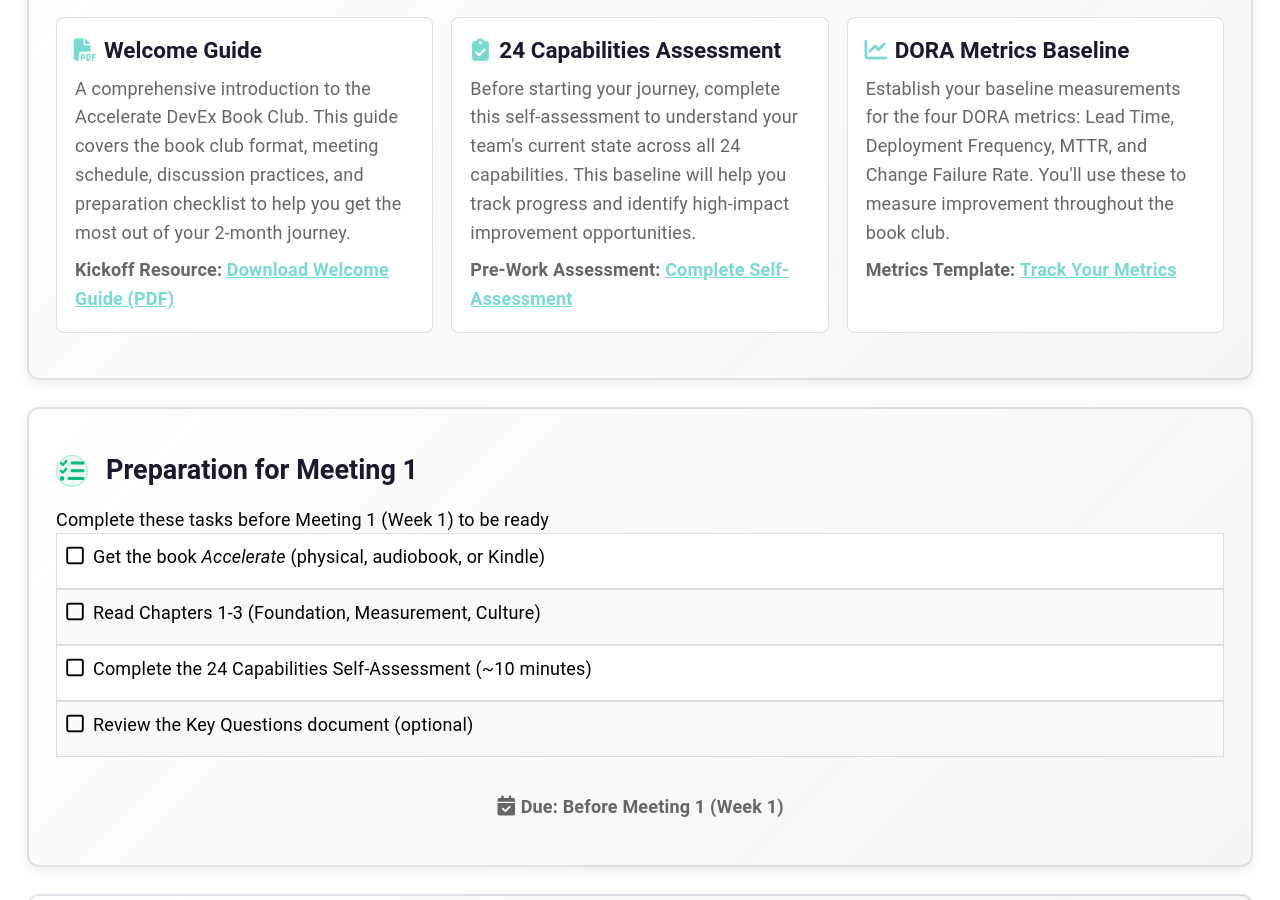
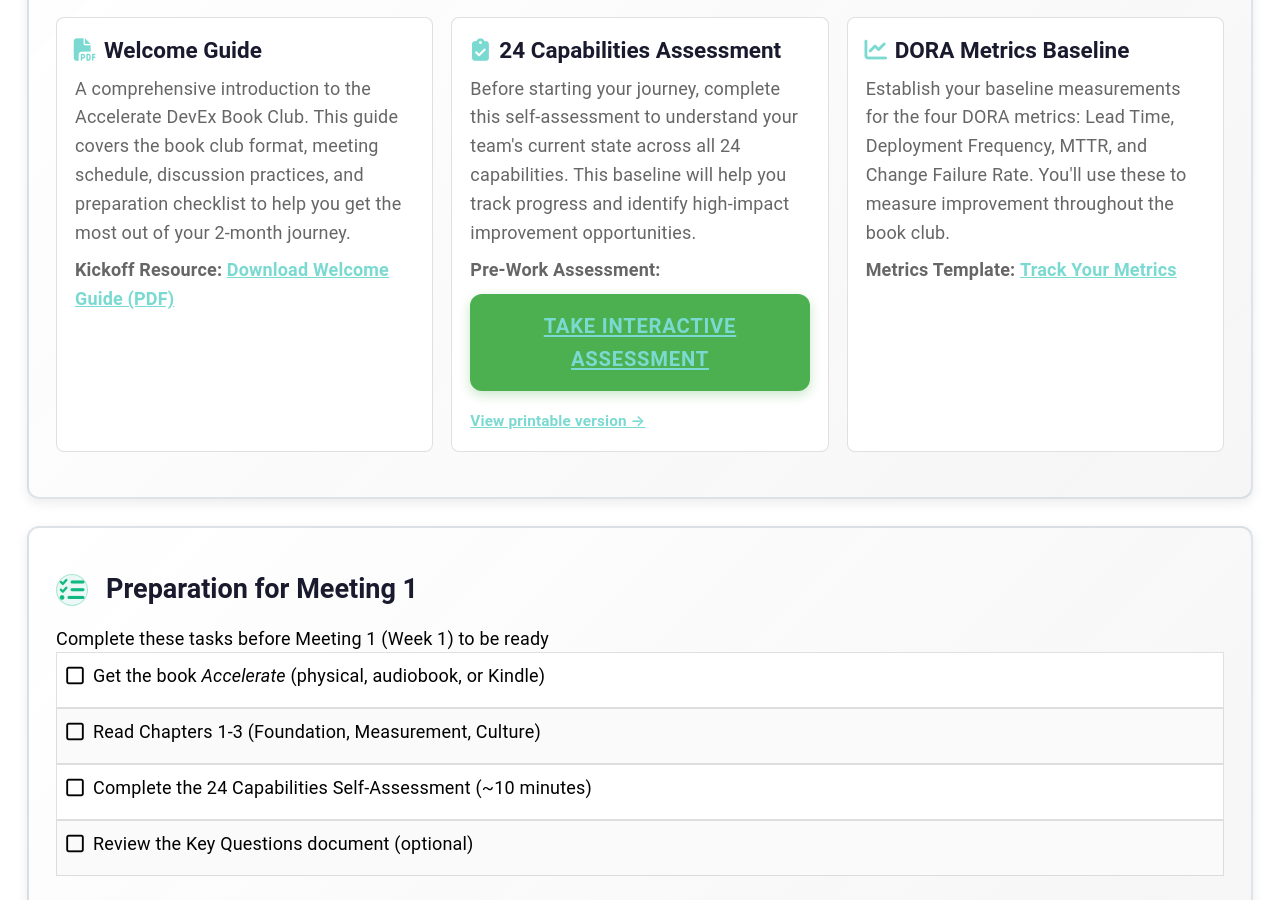
Before and after one commit to mhenke/accelerate-devex-book-club-notebooklm, a Jekyll site: the page built from docs/_meetings/meeting-0.md, in a window 1280 px wide and 900 px high, scrolled down 4712 px. Built offline with Jekyll 4.4.1, drawn with Linux system fonts in a browser that asks for light colours; some web fonts are replaced.

Commit message:
Add interactive assessment link to Meeting 0 kickoff page
Updated the 24 Capabilities Assessment section in the kickoff meeting
to prominently link to the new interactive assessment, with a secondary
link to the printable markdown version.

This ensures participants can easily find and complete the baseline
assessment before Meeting 1.

🤖 Generated with [Claude Code](https://claude.com/claude-code)

Co-Authored-By: Claude <noreply@anthropic.com>

```diff
--- a/docs/_meetings/meeting-0.md
+++ b/docs/_meetings/meeting-0.md
@@ -521,7 +521,8 @@ document.addEventListener('keydown', function(event) {
     <div class="resource-callout">
       <h3><i class="fas fa-clipboard-check" aria-hidden="true"></i> 24 Capabilities Assessment</h3>
       <p>Before starting your journey, complete this self-assessment to understand your team's current state across all 24 capabilities. This baseline will help you track progress and identify high-impact improvement opportunities.</p>
-      <p><strong>Pre-Work Assessment:</strong> <a href="https://github.com/mhenke/accelerate-devex-book-club-notebooklm/blob/main/resources/assessments/24-capabilities-assessment.md" class="resource-link" target="_blank"><strong>Complete Self-Assessment</strong></a></p>
+      <p><strong>Pre-Work Assessment:</strong> <a href="/accelerate-devex-book-club-notebooklm/assessment" class="resource-link btn btn--primary-action" style="display: inline-block; margin-top: 0.5rem;"><strong>Take Interactive Assessment</strong></a></p>
+      <p style="margin-top: 0.5rem; font-size: 0.85rem;"><a href="https://github.com/mhenke/accelerate-devex-book-club-notebooklm/blob/main/resources/assessments/24-capabilities-assessment.md" class="resource-link" target="_blank">View printable version →</a></p>
     </div>
 
     <div class="resource-callout">
```
